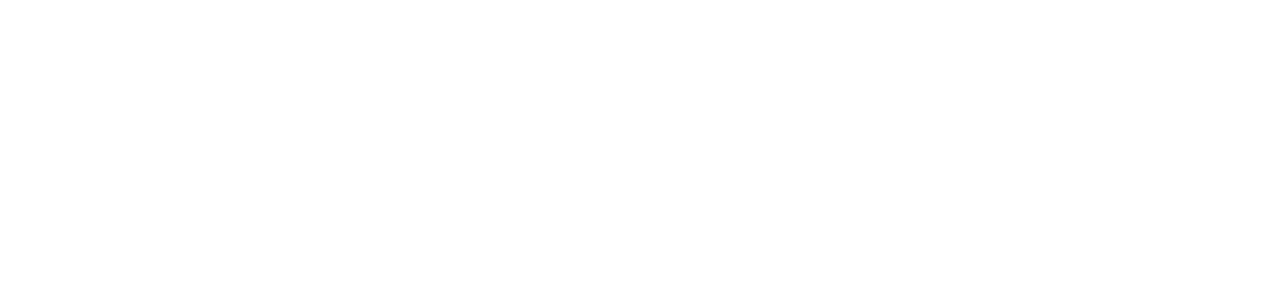
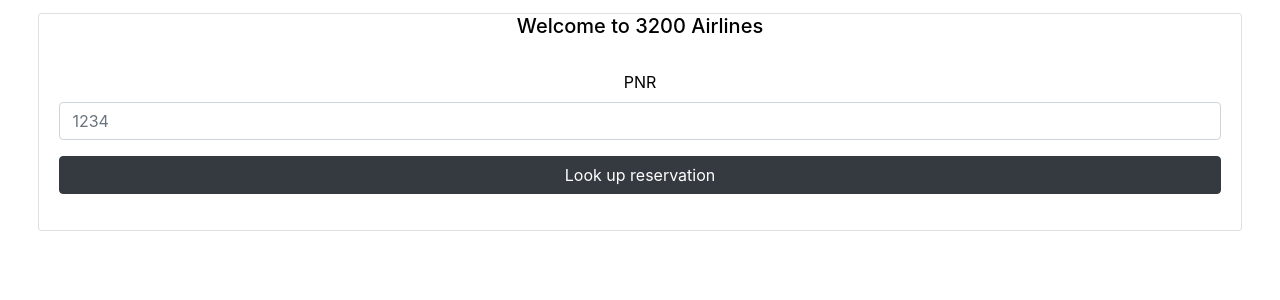
Before and after one commit to arshjn/AirlineReservationFrontEnd, a React (Create React App) app: page /confirm in a window 1280 px wide. Shown: the top 300 px of the page. Built offline with nearby package versions, Linux system fonts and the light colour scheme.

Commit message:
Added Look-up

```diff
--- a/src/App.css
+++ b/src/App.css
@@ -3,6 +3,10 @@
   background-color: #ffffff;
   height: 100vh;
   color: rgb(0, 0, 0);
+  margin-top: 1%;
+  margin-left: 3%;
+  margin-right: 3%;
+  margin-bottom: 1%;
 }
 
 .App-logo {
--- a/src/App.tsx
+++ b/src/App.tsx
@@ -6,6 +6,7 @@
 import ReservePage from './ReservePage';
 import HomePage from './HomePage';
 import RConf from './RConf';
+import ConfirmPage from './ConfirmPage';
 
 //var testFlight: Flight = {FlightID: 0, SourceCode : "NYC", DestinationCode : "DAL", departure : undefined, arrival : undefined};
 
@@ -20,7 +21,8 @@
             <Route path="/home" component={HomePage} />
             <Route path="/search" component={SearchPage} />
             <Route path="/reserve" component={ReservePage} />
-            <Route path ="/Rconf/:flightID/:fname/:lname/:Class" component = {RConf}/>
+            <Route path="/confirm" component={ConfirmPage} />
+            <Route path="/Rconf/:flightID/:fname/:lname/:Class" component={RConf} />
           </Switch>
         </Router>
       </React.Fragment>
--- /dev/null
+++ b/src/ConfirmPage.tsx
@@ -0,0 +1,104 @@
+import React from 'react';
+import { Button, Card, CardDeck, Form } from 'react-bootstrap';
+
+interface reservation {
+    pnr: number,
+    FlightID: number,
+    fname: string,
+    lname: string,
+    Class: string
+}
+
+
+class ConfirmPage extends React.Component<{}, reservation>{
+
+    constructor(props: {} | Readonly<{}>) {
+        super(props);
+        this.state = {
+            pnr: 0,
+            FlightID: 0,
+            fname: "",
+            lname: "",
+            Class: ""
+        }
+    }
+
+    render() {
+        return (
+            <div>
+                <CardDeck>
+                    <Card>
+                        <Card.Title>Welcome to 3200 Airlines</Card.Title>
+                        <Card.Body>
+                            <Form onSubmit={e => this.handleSubmit(e)}>
+                                <Form.Group controlId="exampleForm.ControlInput1">
+                                    <Form.Label>PNR</Form.Label>
+                                    <Form.Control id="pnr" placeholder="1234" />
+                                </Form.Group>
+                                <Form.Group>
+                                    <Button type = "submit" variant="dark" block>
+                                        Look up reservation
+                                    </Button>
+                                </Form.Group>
+                            </Form>
+                        </Card.Body>
+                    </Card>
+                    {this.Data()}
+                </CardDeck>
+            </div>
+        )
+    }
+
+    private handleSubmit(event: any){
+        event?.preventDefault();
+        var input = document.getElementById("pnr") as HTMLInputElement;
+        var api = "https://localhost:44387/api/checkReservation?pnr=" + input.value;
+
+        fetch(api)
+            .then(res => res.json())
+            .then((result) =>
+                this.setState({
+                    pnr: result['Pnr'],
+                    fname: result['FirstName'],
+                    lname: result['LastName'],
+                    FlightID: result['flightID'],
+                    Class: result['Class']
+                }));
+
+    }
+
+    private Data() {
+
+        var input = document.getElementById("pnr") as HTMLInputElement;
+        if ((input) === null) {
+            console.log("It was null");
+            return (<div></div>);
+        }
+        return (
+            <Card>
+                <Card.Title>Reservation Details</Card.Title>
+                <Card.Body>
+                    <h3>PNR: {this.state.pnr}</h3>
+                    <h3>Passenger First Name: {this.state.fname}</h3>
+                    <h3>Passenger Last Name: {this.state.lname}</h3>
+                    <h4>Flight Number: {this.state.FlightID}</h4>
+                    <h5>Enjoy your trip in {this.getClass()}</h5>
+                    <h5>Please save the PNR number for your records.</h5>
+                </Card.Body>
+            </Card>
+        );
+    }
+
+    private getClass(): string {
+        switch (this.state.Class) {
+            case "E": return "Economy Class";
+            case "B": return "Business Class";
+            case "F": return "First Class";
+        }
+        return "";
+
+    }
+
+
+}
+export default ConfirmPage;
--- a/src/HomePage.tsx
+++ b/src/HomePage.tsx
@@ -1,5 +1,5 @@
 import React from 'react';
-import { Button } from 'react-bootstrap';
+import { Button, Card, CardDeck } from 'react-bootstrap';
 
 
 class HomePage extends React.Component<{}, {}>{
@@ -8,9 +8,16 @@
         return (
             <div>
                 <h1>Welcome to 3200 Airlines</h1>
-                <Button variant = "light" onClick = {() => {window.location.href = "/search"}} className="ButtonSpacing"> Create New Reservation </Button>
-                <Button variant = "light" className="ButtonSpacing"> Look up existing reservation </Button>
-
+                <br>
+                </br>
+                <CardDeck>
+                    <Card>
+                        <Button variant="light" onClick={() => { window.location.href = "/search" }} className="ButtonSpacing"> Create New Reservation </Button>
+                    </Card>
+                    <Card>
+                        <Button variant="light" onClick={() => { window.location.href = "/confirm" }} className="ButtonSpacing"> Look up existing reservation </Button>
+                    </Card>
+                </CardDeck>
             </div>
         )
     }
--- a/src/RConf.tsx
+++ b/src/RConf.tsx
@@ -8,7 +8,7 @@
     lname: string
     Class: string
 }
-interface State {
+export interface State {
     FlightID: number
     Class: string
     fname: string
```
